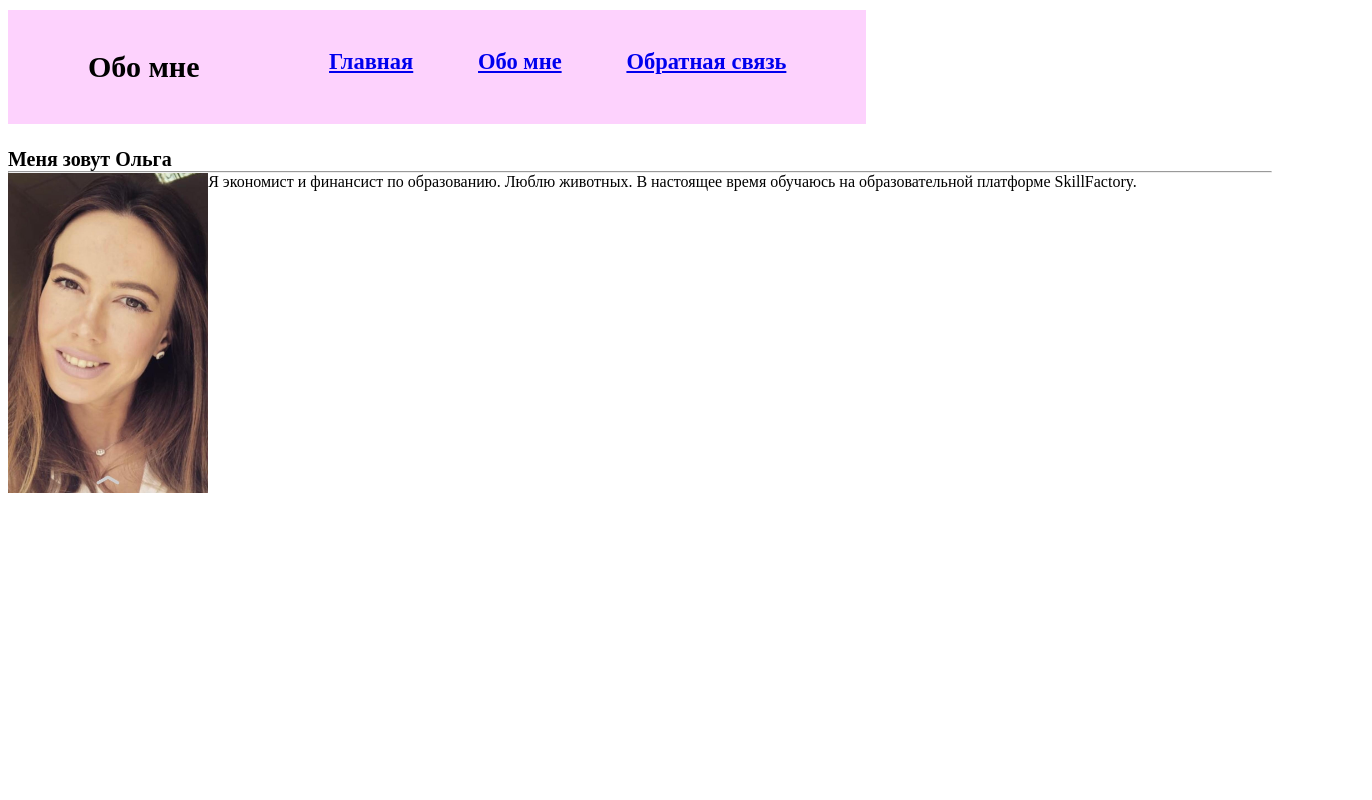
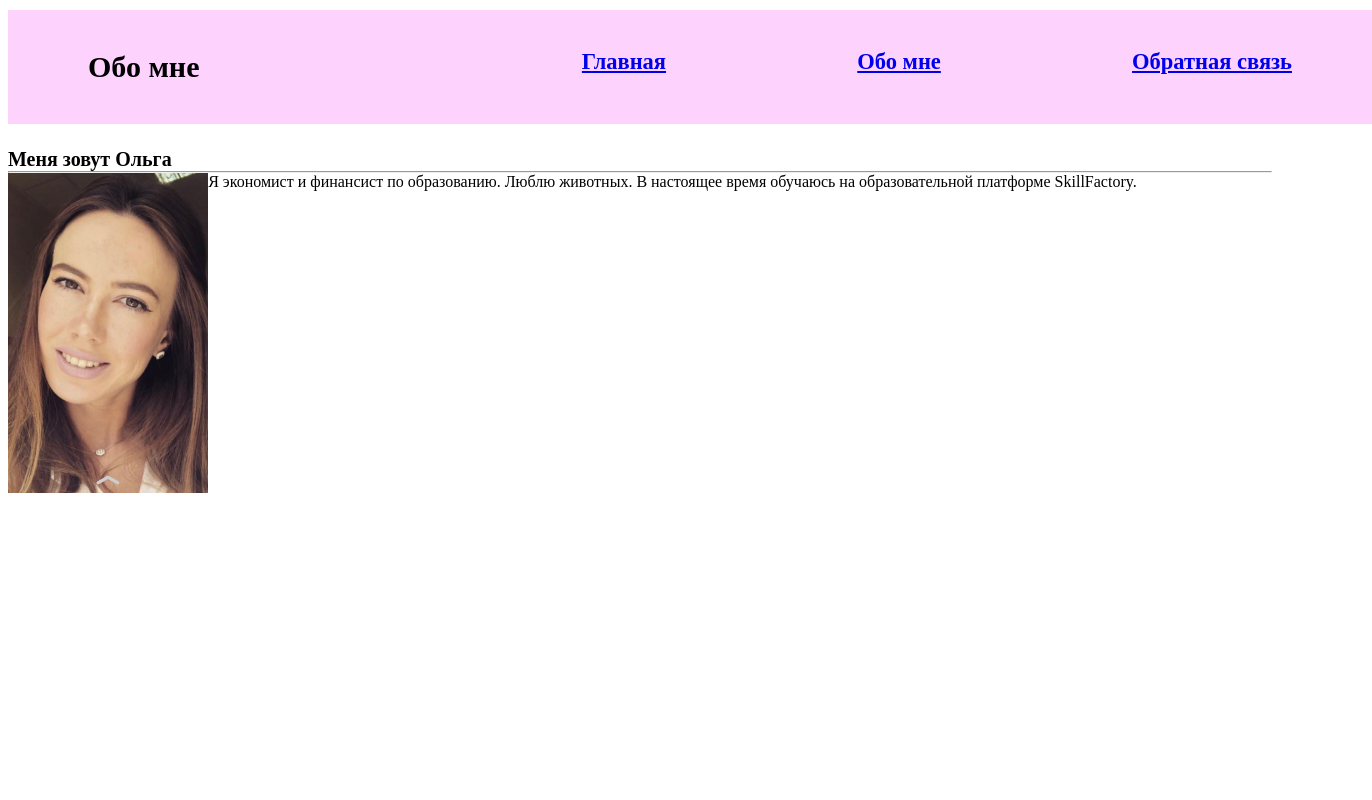
Before and after one commit to OlgaLoa/OlgaLoa.github.io, a plain HTML site: page index.html in a window 1280 px wide. Shown: the top 800 px of the page, 1372 px wide, since content can reach past the window. Drawn offline with Linux system fonts and the light colour scheme.

Commit message:
Update style.css

```diff
--- a/style.css
+++ b/style.css
@@ -1,7 +1,7 @@
 .header{
     background-color: rgba(241, 16, 241, 0.19);
-    height: 100%;
-    width: 60%;
+    height: 60%;
+    width: 100%;
     padding: 0px 50px;
     font-size: 15px;
 }
```
